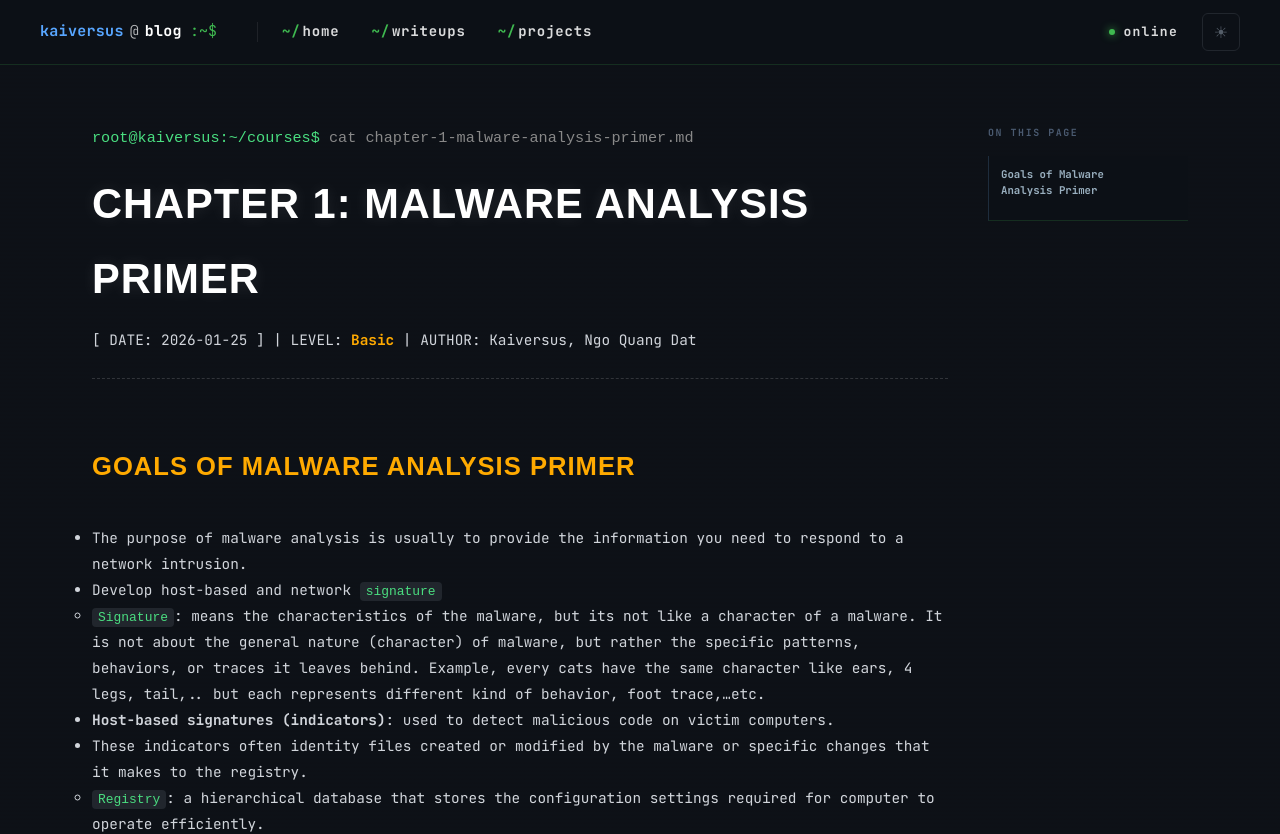
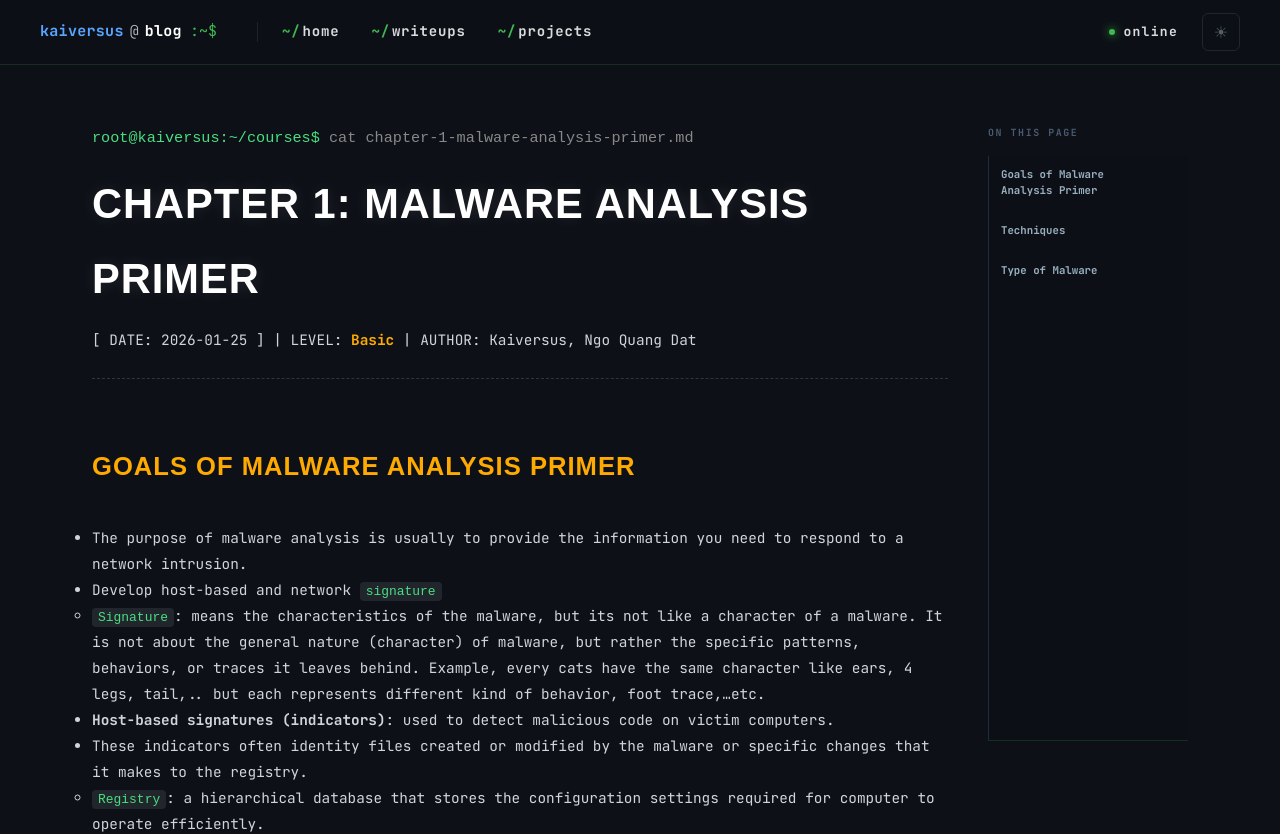
Before and after one commit to kaiversus/kaiversus.github.io, a Jekyll site: the page built from _courses/malware/chapter_1.md, in a window 1280 px wide. Shown: the top 834 px of the page. Built offline with Jekyll 4.4.1, drawn with Linux system fonts in a browser that asks for light colours.

Commit message:
Update style.css

```diff
--- a/assets/css/style.css
+++ b/assets/css/style.css
@@ -564,6 +564,7 @@ html.light .toc-title { color: #8a7a60; }
   border-left: 1px solid #1e2d3d;
   padding-left: 12px;
   margin: 0;
+  min-height: 65vh;
 }
 html.light #custom-toc { border-left-color: #c8bfaa; }
 
```
